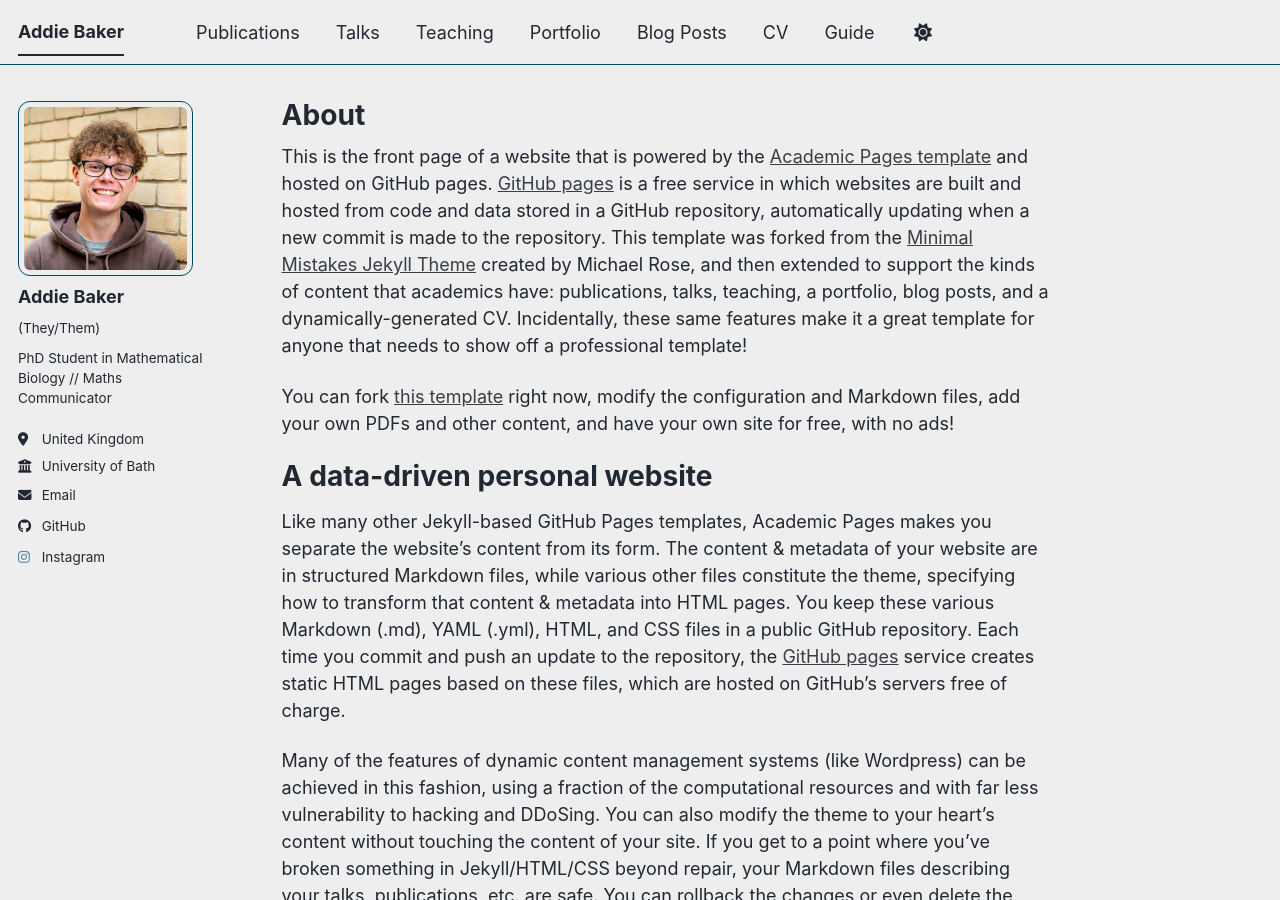
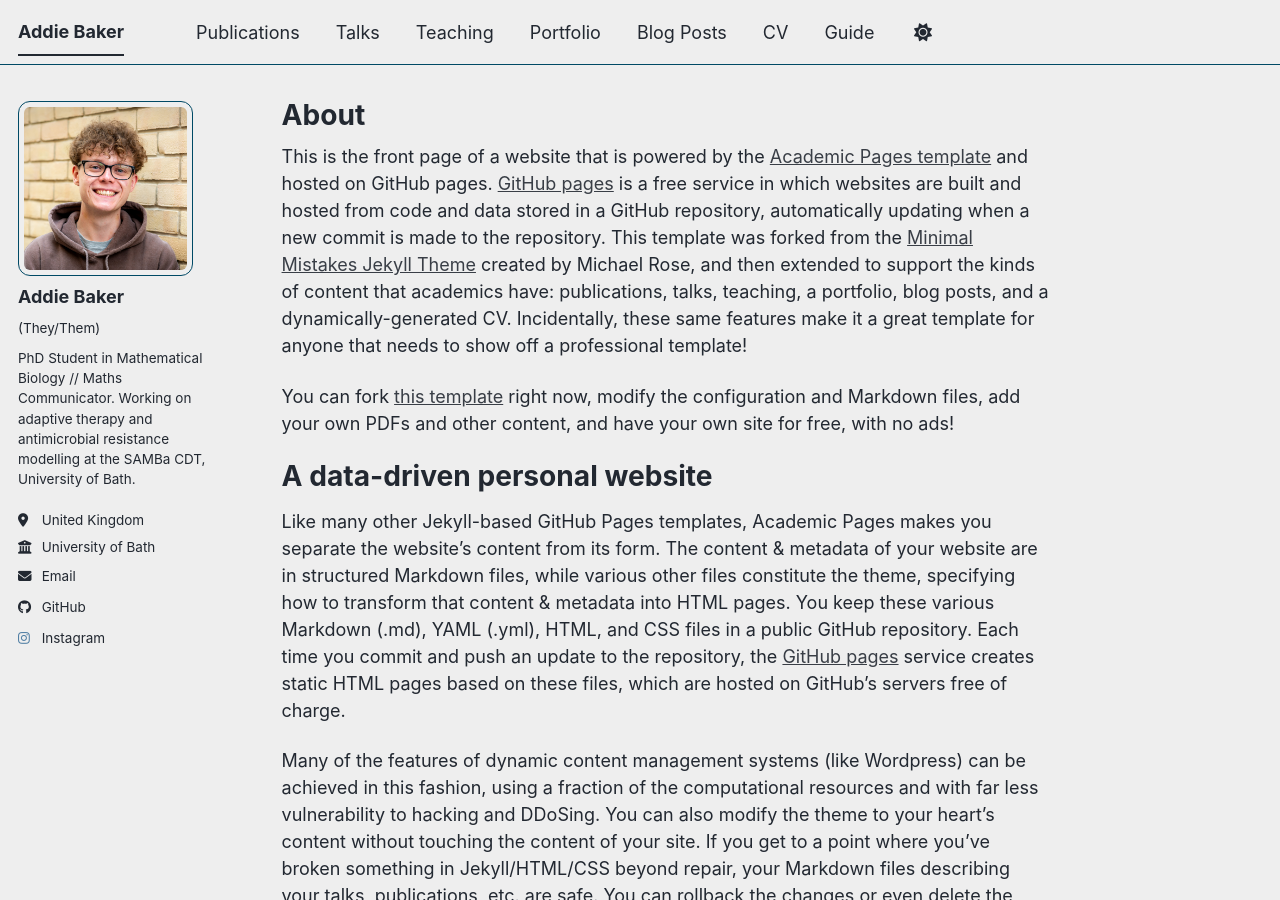
Before and after one commit to addie-02/addie-02.github.io, a Jekyll site: the page built from _pages/about.md, in a window 1280 px wide and 900 px high. Built offline with Jekyll 4.4.1, drawn with Linux system fonts in a browser that asks for light colours; a script bundle is joined from its source files by our own code; library files that are not in the unit come from our copies.

Commit message:
Revise author bio and pronouns in config
Updated author bio with additional details and formatting.

```diff
--- a/_config.yml
+++ b/_config.yml
@@ -22,16 +22,18 @@ repository               : "addie-02/addie-02.github.io"
 #               If a field is blank the icon and link will not appear, otherwise it will be shown.
 #               Additional customization can be done by editing /_includes/author-profile.html
 author:
-  # Biographic information
   avatar           : "headshot.JPG"
   name             : "Addie Baker"
   pronouns         : "(They/Them)"
-  bio              : "PhD Student in Mathematical Biology // Maths Communicator"
+  bio              : >
+    PhD Student in Mathematical Biology // Maths Communicator.
+
+    Working on adaptive therapy and antimicrobial resistance
+    modelling at the SAMBa CDT, University of Bath.
   location         : "United Kingdom"
   employer         : "University of Bath"
   email            : "ab3435@bath.ac.uk"
   url              : "https://instagram.com/phdyourway"
-  url              : "https://linktr.ee/behindtheresearch"
 
   # Academic websites
   academia         : # URL
```
